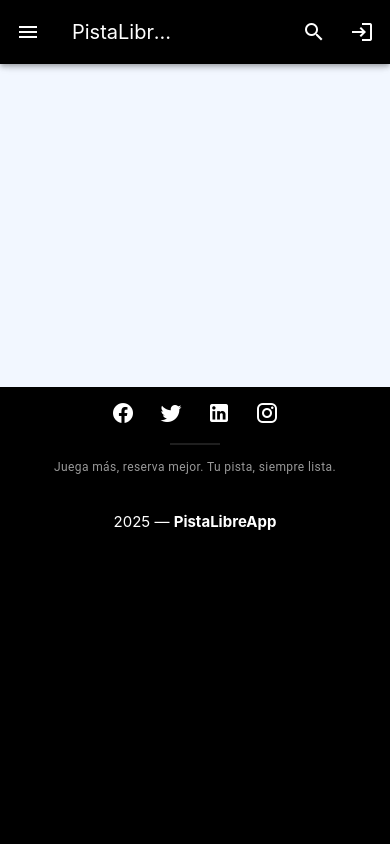
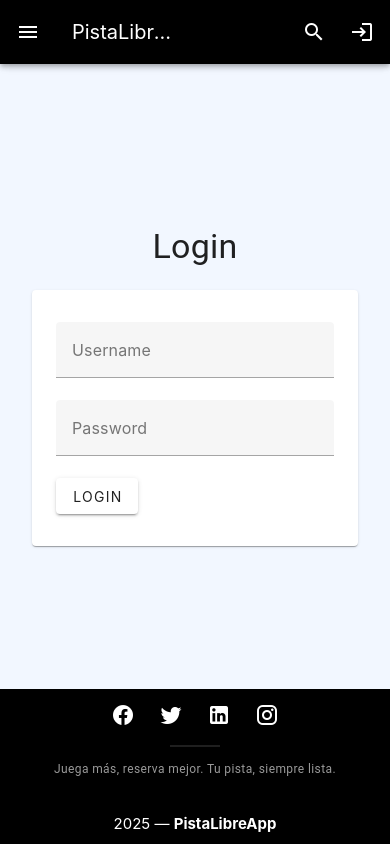
Before and after one commit to ceemeese/pistaLibre, a Vue app in the folder frontend/: page /login in a window 390 px wide. Built offline with nearby package versions, Linux system fonts and the light colour scheme; the HTML template or start-up script is replaced by a standard one; what v-calendar would draw is missing.

Commit message:
Vista Login con componente login. Se hace fix con el footer responsive. Se modifica interfaz de RegisterView

```diff
--- a/frontend/src/App.vue
+++ b/frontend/src/App.vue
@@ -8,14 +8,14 @@ import Footer from './components/AppFooter.vue'
 </script>
 
 <template>
-  <v-app>
+  <v-app class="d-flex flex-column min-h-screen">
     <Header />
 
-    <v-main>
+    <v-main class="flex-grow-1 d-flex flex-column fill-height">
       <RouterView />
     </v-main>
 
-    <Footer />
+    <Footer class="shrink-0"/>
 
   </v-app>
 </template>
--- a/frontend/src/assets/main.css
+++ b/frontend/src/assets/main.css
@@ -20,3 +20,7 @@ a,
     color: var(--color-secondary);
   }
 }
+
+.flex-0-0-auto {
+  flex: 0 0 auto !important;
+}
--- a/frontend/src/components/AppFooter.vue
+++ b/frontend/src/components/AppFooter.vue
@@ -1,5 +1,5 @@
 <template>
-    <v-footer class="text-center d-flex flex-column ga-2 py-2 py-md-4 mt-5 mt-md-10" color="black">
+    <v-footer class="text-center d-flex flex-column ga-2 py-2 py-md-4 mt-5 mt-md-10 shrink-0 flex-0-0-auto" color="black">
 
         <div class="d-flex ga-3 justify-center">
             <v-btn
--- /dev/null
+++ b/frontend/src/components/AppLogin.vue
@@ -0,0 +1,42 @@
+<template>
+
+    <v-container class="pt-10">
+        <h1 class="text-h4 text-md-h3 mb-6 mb-md-10 text-center mt-4 mt-md-10">Login</h1>
+        <v-card class="mx-auto px-6 py-8" max-width="350">
+            <v-form  @submit.prevent="handleSubmit">
+            <v-text-field v-model="form.username" label="Username" name="username" />
+            <v-text-field
+                v-model="form.password"
+                label="Password"
+                name="password"
+                type="password"
+            />
+            <v-btn type="submit">Login</v-btn>
+            </v-form>
+        </v-card>
+    </v-container>
+</template>
+
+
+<script setup lang="ts">
+import { reactive } from "vue";
+
+interface Form {
+  username: string
+  password: string
+}
+
+const form = reactive<Form>({
+  username: "",
+  password: "",
+});
+
+const handleSubmit = () => {
+  // make api request
+  console.log(form);
+};
+</script>
+
+<style scoped>
+
+</style>
--- a/frontend/src/components/AppRegisterForm.vue
+++ b/frontend/src/components/AppRegisterForm.vue
@@ -1,6 +1,7 @@
 <template>
     <v-container >
-        <h1 class="text-h5 text-md-h3 mb-6 mb-md-10 text-center mt-4 mt-md-10">Registro</h1>
+        <h1 class="text-h4 text-md-h3 mb-6 mb-md-10 text-center mt-3 mt-md-10">Registro</h1>
+        <v-card class="mx-auto px-6 py-8" max-width="350">
             <form>
             <v-text-field
                 v-model="state.name"
@@ -54,6 +55,7 @@
                 Limpiar
             </v-btn>
             </form>
+        </v-card>
     </v-container>
   </template>
 
--- a/frontend/src/router/index.ts
+++ b/frontend/src/router/index.ts
@@ -3,6 +3,7 @@ import HomeView from '../views/HomeView.vue'
 import AuthView from '@/views/AuthView.vue'
 import UserView from '@/views/UserView.vue'
 import RegisterView from '@/views/RegisterView.vue'
+import LoginView from '@/views/LoginView.vue'
 
 const router = createRouter({
   history: createWebHistory(import.meta.env.BASE_URL),
@@ -34,6 +35,11 @@ const router = createRouter({
       path: '/register',
       name: 'register',
       component: RegisterView,
+    },
+    {
+      path: '/login',
+      name: 'login',
+      component: LoginView,
     }
   ],
 })
--- /dev/null
+++ b/frontend/src/views/LoginView.vue
@@ -0,0 +1,13 @@
+<template>
+    <v-container class="d-flex flex-column align-center justify-center flex-grow-1">
+        <Login />
+    </v-container>
+</template>
+
+<script setup lang="ts">
+    import Login from '../components/AppLogin.vue'
+</script>
+
+<style scoped>
+
+</style>
--- a/frontend/src/views/RegisterView.vue
+++ b/frontend/src/views/RegisterView.vue
@@ -1,7 +1,7 @@
 <template>
-
-    <RegisterForm />
-
+    <v-container class="fill-height d-flex flex-column align-center justify-center">
+        <RegisterForm />
+    </v-container>
 </template>
 
 <script setup lang="ts">
```
Lines whose indentation alone changed are shown as unchanged.
